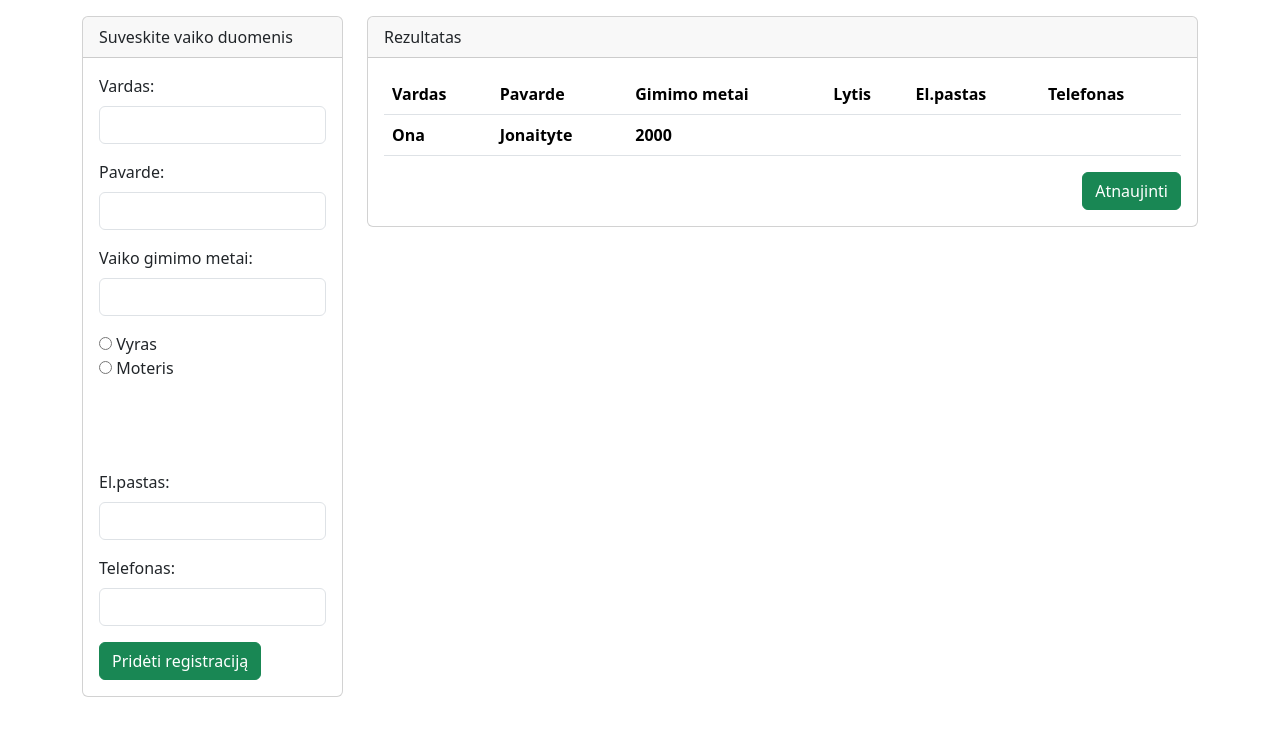
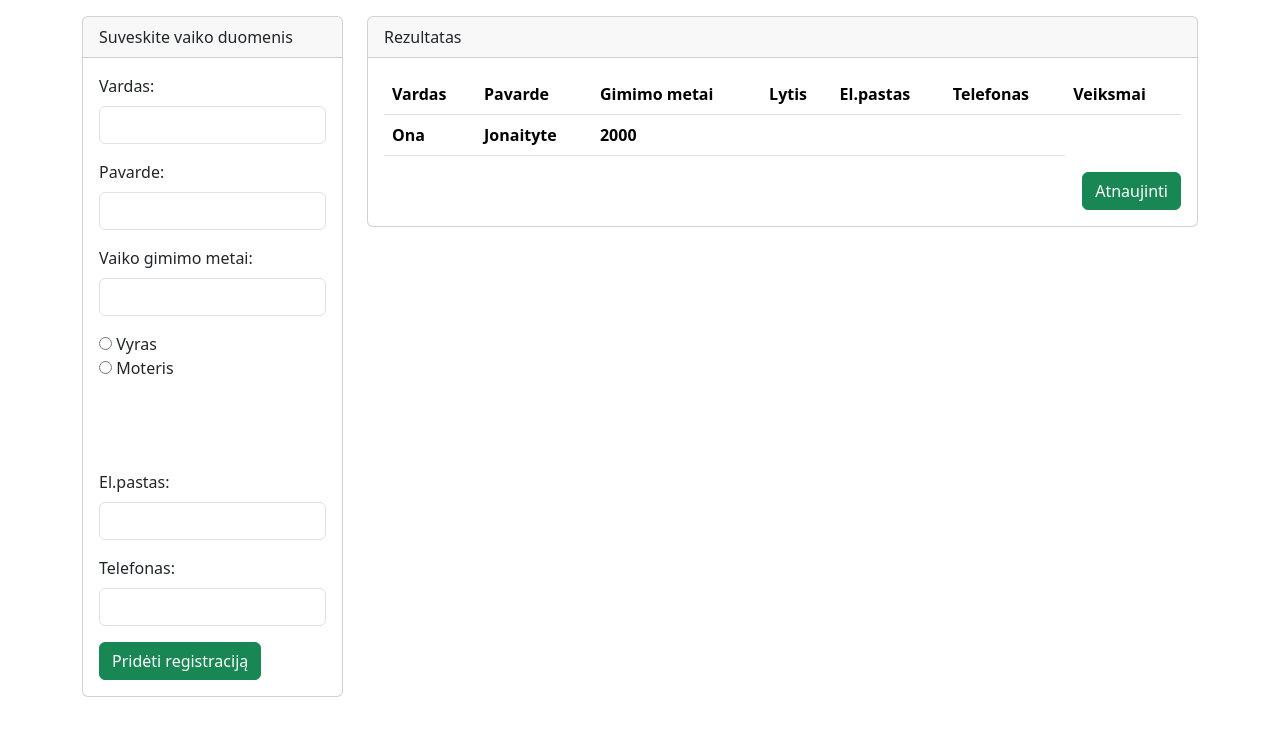
Before and after one commit to Jongita/TS-Registration, a website: page index.html in a window 1280 px wide. Drawn offline with nearby package versions, Linux system fonts and the light colour scheme.

Commit message:
veiksmai added

```diff
--- a/index.html
+++ b/index.html
@@ -71,6 +71,7 @@
                                         <th>Lytis</th>
                                         <th>El.pastas</th>
                                         <th>Telefonas</th>
+                                        <th>Veiksmai</th>
                                     </tr>
                                 </thead>
                                 <tbody id="dataTableBody">
--- a/src/app.ts
+++ b/src/app.ts
@@ -9,7 +9,7 @@ const emailDOM=<HTMLInputElement>document.getElementById("email");
 const phoneDOM=<HTMLInputElement>document.getElementById("phone");
 const addRegistrationButton=<HTMLButtonElement>document.getElementById("addRegistration");
 const error =<HTMLDivElement>document.querySelector("#error");
-
+` `
 const loadDataButton=<HTMLButtonElement>document.getElementById("loadData");
 const dataTableBody=<HTMLElement>document.getElementById("dataTableBody");
 
@@ -81,7 +81,7 @@ const showData=()=>{
 
         const tdPhone=document.createElement("td");
         tdPhone.innerHTML=reg.phone;
-        // desim buttonus
+        // desim button
         const tdV=document.createElement("td");
 
         tr.appendChild(tdName);
@@ -110,6 +110,8 @@ const showData=()=>{
             }
             (<HTMLInputElement>document.getElementById("emailEdit")).value=reg.email;
             (<HTMLInputElement>document.getElementById("phoneEdit")).value=reg.phone;
+
+
             (<HTMLButtonElement>document.getElementById("updateRegistration")).onclick=()=>{
                 const genderEdit = (<HTMLInputElement>document.getElementById('maleEdit')).checked ? 'male' : (<HTMLInputElement>document.getElementById('femaleEdit')).checked ? 'female' : 'unknown';
 
```
Also changed, not shown: dist/app.js.
